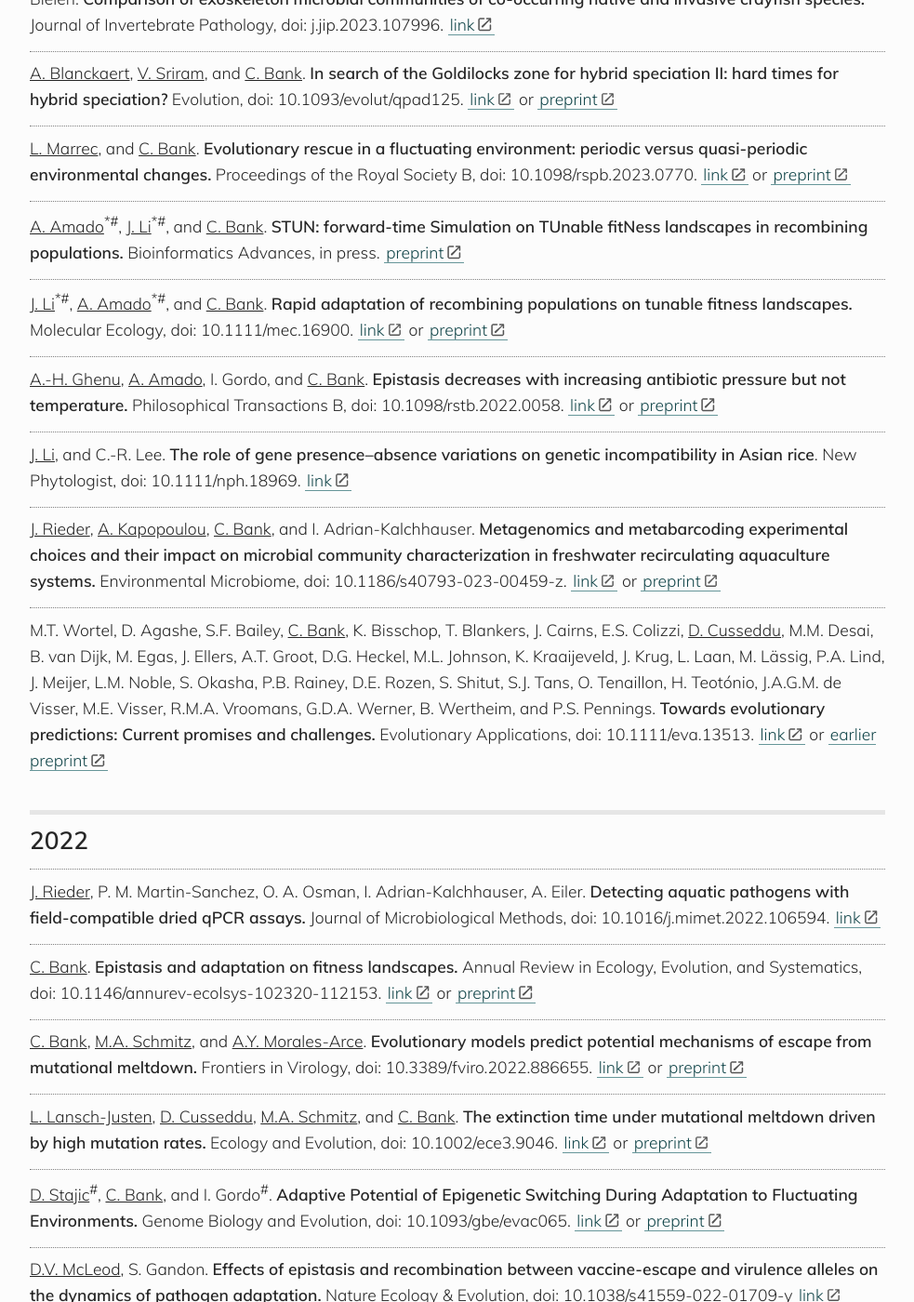
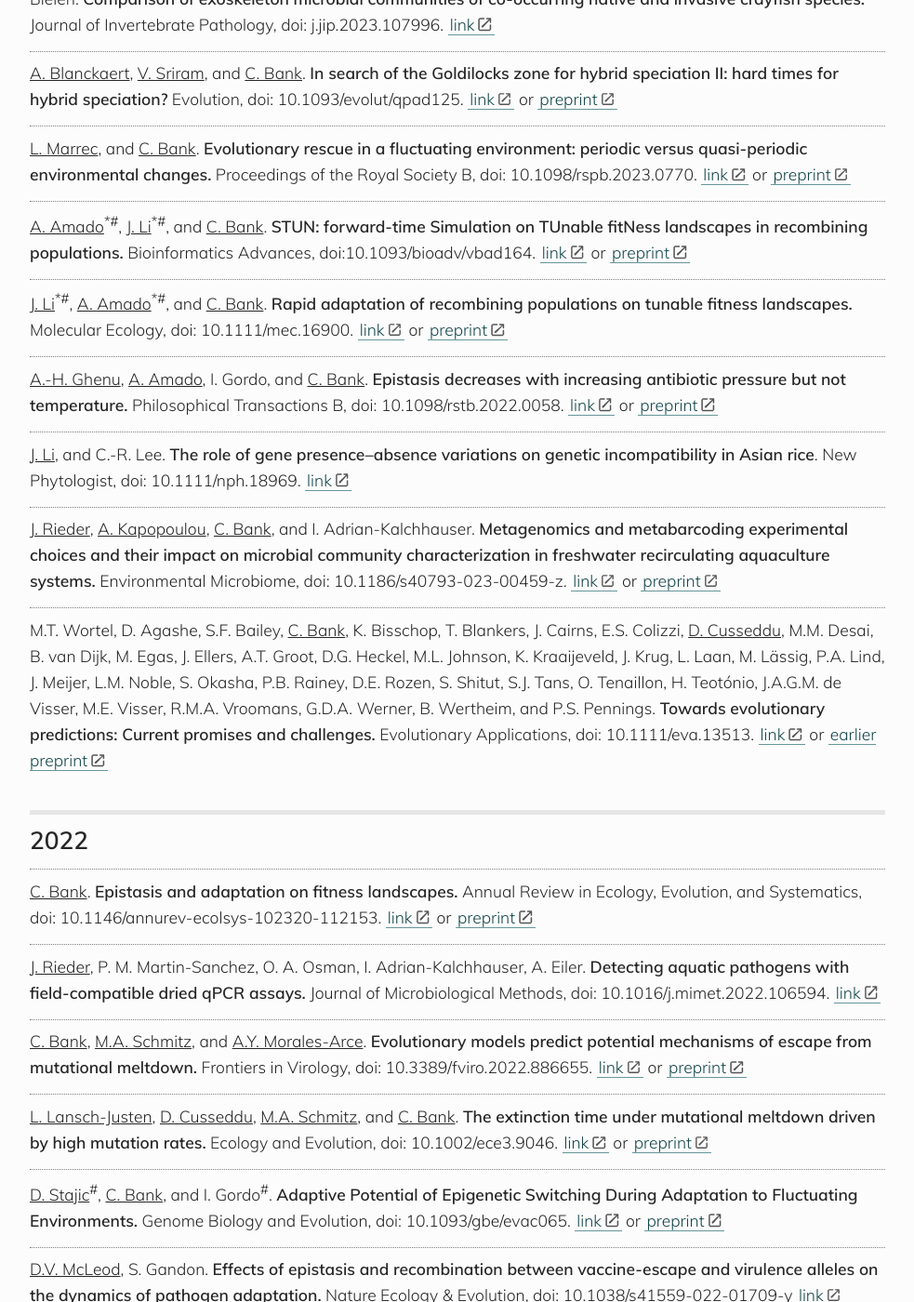
Before and after one commit to banklab/banklab.github.io, a Jekyll site: the page built from publications.md, in a window 1280 px wide and 1400 px high, scrolled down 1375 px. Shown: the whole window at 93% size, without its empty margins (148-1131 px from the left). Built offline with Jekyll 4.4.1, drawn with Linux system fonts in a browser that asks for light colours; some web fonts are replaced; some of the changed text lies outside the part shown.

Commit message:
Update publications.md
accepted paper & link

```diff
--- a/publications.md
+++ b/publications.md
@@ -43,7 +43,7 @@
 
 <u>L. Marrec</u>, and <u>C. Bank</u>. **Evolutionary rescue in a fluctuating environment: periodic versus quasi-periodic environmental changes.** Proceedings of the Royal Society B, doi: 10.1098/rspb.2023.0770. [link](https://royalsocietypublishing.org/doi/10.1098/rspb.2023.0770) or [preprint](https://www.biorxiv.org/content/10.1101/2022.11.03.515107v1)
 
-<u>A. Amado</u><sup>*#</sup>, <u>J. Li</u><sup>*#</sup>, and <u>C. Bank</u>. **STUN: forward-time Simulation on TUnable fitNess landscapes in recombining populations.** Bioinformatics Advances, in press. [preprint](https://www.biorxiv.org/content/10.1101/2023.02.15.528681v1)
+<u>A. Amado</u><sup>*#</sup>, <u>J. Li</u><sup>*#</sup>, and <u>C. Bank</u>. **STUN: forward-time Simulation on TUnable fitNess landscapes in recombining populations.** Bioinformatics Advances, doi:10.1093/bioadv/vbad164. [link](https://academic.oup.com/bioinformaticsadvances/article/3/1/vbad164/7424707?searchresult=1) or [preprint](https://www.biorxiv.org/content/10.1101/2023.02.15.528681v1)
 
 <u>J. Li</u><sup>*#</sup>, <u>A. Amado</u><sup>*#</sup>, and <u>C. Bank</u>. **Rapid adaptation of recombining populations on tunable fitness landscapes.** Molecular Ecology, doi: 10.1111/mec.16900. [link](http://doi.org/10.1111/mec.16900) or [preprint](https://www.biorxiv.org/content/10.1101/2022.11.16.516770v1)
 
@@ -57,9 +57,9 @@
 
 ## 2022
 
+<u>C. Bank</u>. **Epistasis and adaptation on fitness landscapes.** Annual Review in Ecology, Evolution, and Systematics, doi: 10.1146/annurev-ecolsys-102320-112153. [link](http://www.annualreviews.org/eprint/S7XY5J79I8FDVF9PEF6K/full/10.1146/annurev-ecolsys-102320-112153) or [preprint](https://arxiv.org/abs/2204.13321)
+
 <u>J. Rieder</u>, P. M. Martin-Sanchez, O. A. Osman, I. Adrian-Kalchhauser, A. Eiler. **Detecting aquatic pathogens with field-compatible dried qPCR assays.** Journal of Microbiological Methods, doi: 10.1016/j.mimet.2022.106594. [link](https://doi.org/10.1016/j.mimet.2022.106594)
-
-<u>C. Bank</u>. **Epistasis and adaptation on fitness landscapes.** Annual Review in Ecology, Evolution, and Systematics, doi: 10.1146/annurev-ecolsys-102320-112153. [link](http://www.annualreviews.org/eprint/S7XY5J79I8FDVF9PEF6K/full/10.1146/annurev-ecolsys-102320-112153) or [preprint](https://arxiv.org/abs/2204.13321)
 
 <u>C. Bank</u>, <u>M.A. Schmitz</u>, and <u>A.Y. Morales-Arce</u>. **Evolutionary models predict potential mechanisms of escape from mutational meltdown.** Frontiers in Virology, doi: 10.3389/fviro.2022.886655. [link](https://www.frontiersin.org/articles/10.3389/fviro.2022.886655/full?&utm_source=Email_to_authors_&utm_medium=Email&utm_content=T1_11.5e1_author&utm_campaign=Email_publication&field=&journalName=Frontiers_in_Virology&id=886655) or [preprint](https://www.biorxiv.org/content/10.1101/2022.06.21.496937)
 
```
Also changed, not shown: other parts of publications.md (+1 -1 lines).
